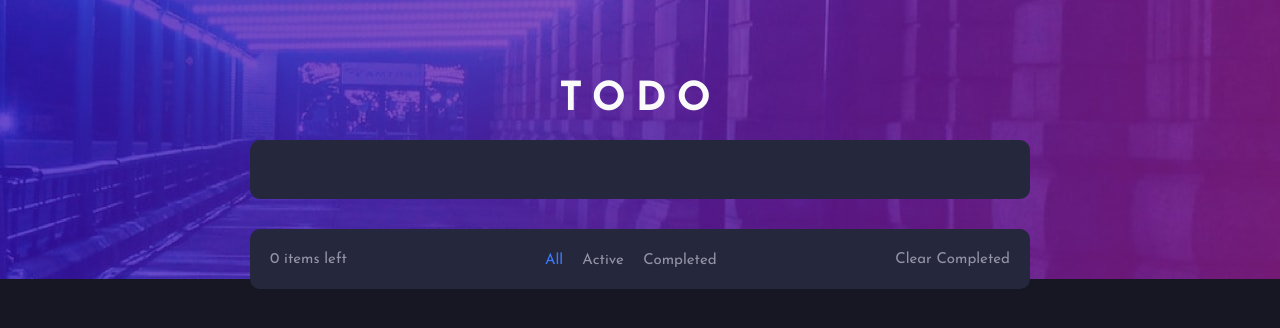
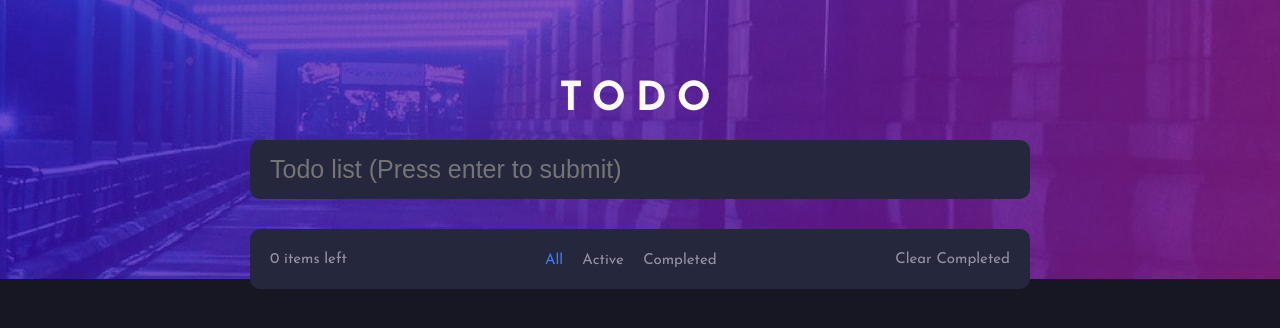
Before and after one commit to Andreeesc/todo-app-main, a website: page index.html in a window 1280 px wide. Drawn offline with Linux system fonts and the light colour scheme.

Commit message:
fix: ajustes de placeholder

```diff
--- a/index.html
+++ b/index.html
@@ -20,7 +20,7 @@
 
   <header>
     <h1>Todo</h1>
-    <input type="text" name="todo" id="todo">
+    <input type="text" name="todo" id="todo" placeholder="Todo list (Press enter to submit)">
   </header>
 
   <main>
```
